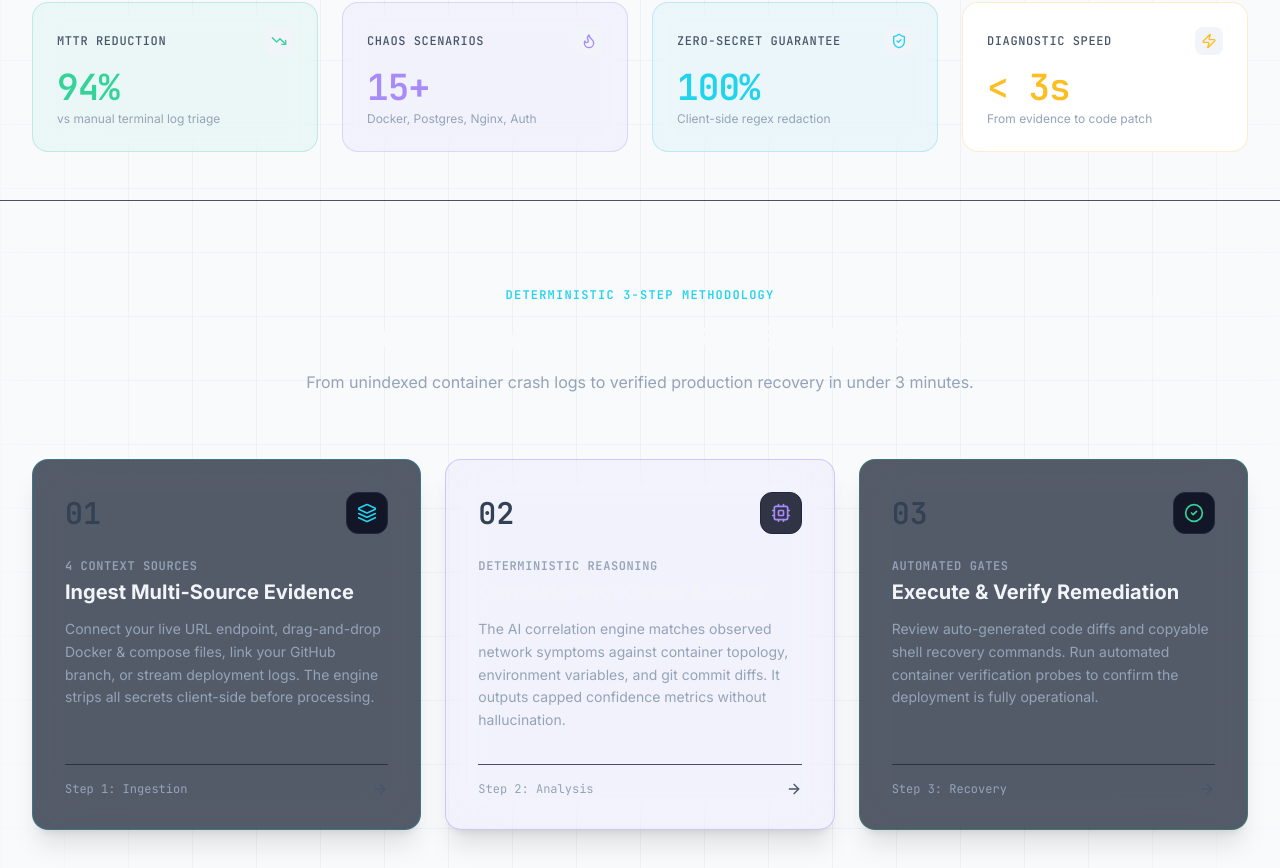
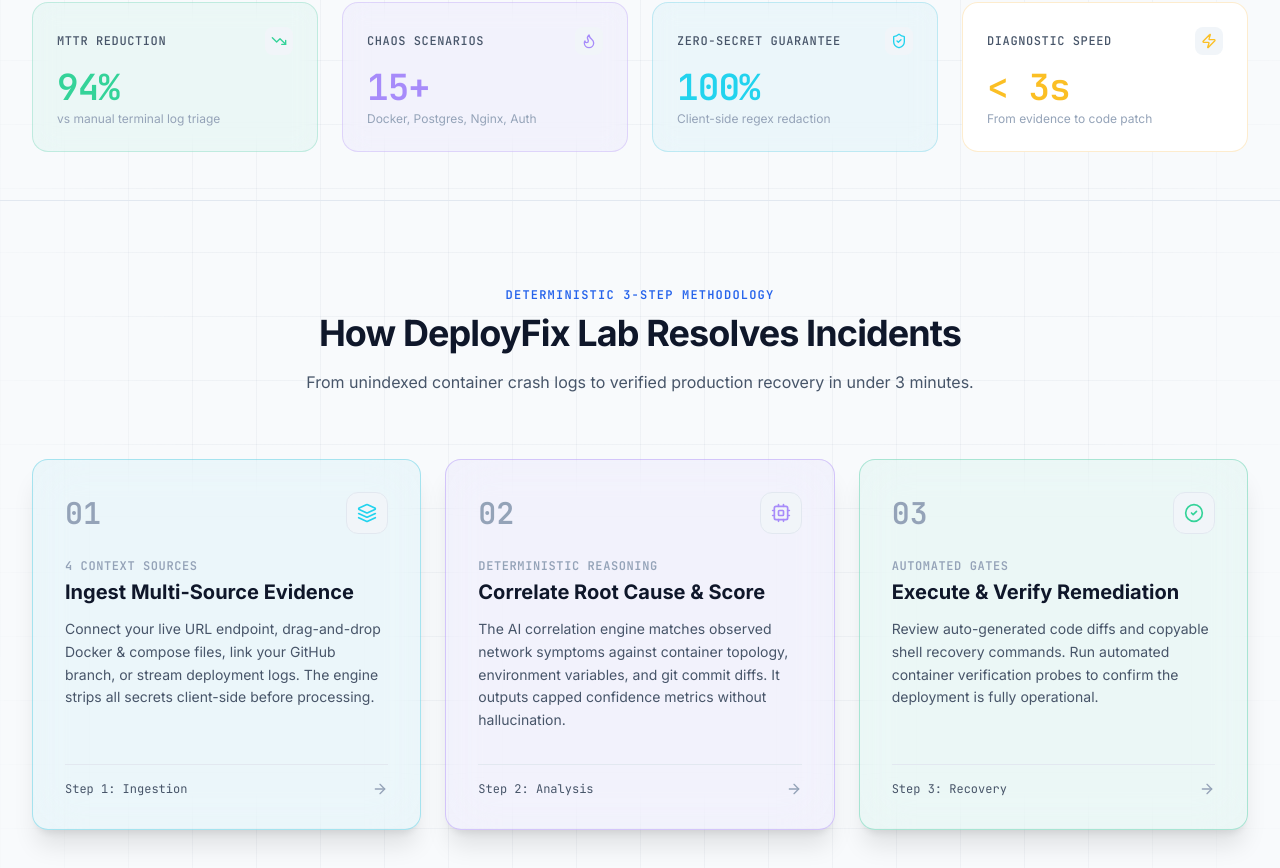
Before and after one commit to Radheshbhuva/DeployFixLab, a React (Vite) app in the folder frontend/: page / in a window 1280 px wide. Shown: the part 1412-2280 px from the top of the page. Built offline with nearby package versions, Linux system fonts and the light colour scheme; no server answers.

Commit message:
feat(theme): adapt DiagnosisWorkflowSteps cards, borders, and typography to theme tokens

```diff
--- a/frontend/src/features/landing/components/DiagnosisWorkflowSteps.tsx
+++ b/frontend/src/features/landing/components/DiagnosisWorkflowSteps.tsx
@@ -39,15 +39,15 @@
   ];
 
   return (
-    <section id="how-it-works" className="py-20 px-4 sm:px-6 lg:px-8 max-w-7xl mx-auto border-t border-slate-800/80">
+    <section id="how-it-works" className="py-20 px-4 sm:px-6 lg:px-8 max-w-7xl mx-auto border-t border-border-default">
       <div className="text-center max-w-3xl mx-auto mb-16">
-        <span className="text-cyan-400 font-mono text-xs uppercase tracking-widest font-semibold">
+        <span className="text-brand-primary font-mono text-xs uppercase tracking-widest font-semibold">
           Deterministic 3-Step Methodology
         </span>
-        <h2 className="text-3xl sm:text-4xl font-bold text-slate-50 mt-2 tracking-tight">
+        <h2 className="text-3xl sm:text-4xl font-bold text-text-primary mt-2 tracking-tight">
           How DeployFix Lab Resolves Incidents
         </h2>
-        <p className="text-slate-400 mt-4 text-base leading-relaxed">
+        <p className="text-text-secondary mt-4 text-base leading-relaxed">
           From unindexed container crash logs to verified production recovery in under 3 minutes.
         </p>
       </div>
@@ -58,32 +58,32 @@
           return (
             <div
               key={idx}
-              className={`p-6 sm:p-8 rounded-2xl border ${step.border} ${step.bg} bg-slate-900/70 backdrop-blur-xl flex flex-col justify-between relative group hover:border-slate-600 transition-all duration-200 shadow-xl`}
+              className={`p-6 sm:p-8 rounded-2xl border ${step.border} ${step.bg} bg-bg-surface backdrop-blur-xl flex flex-col justify-between relative group hover:border-brand-primary/40 transition-all duration-200 shadow-xl`}
             >
               <div>
                 <div className="flex items-center justify-between mb-6">
-                  <span className="text-3xl font-mono font-extrabold text-slate-700 group-hover:text-slate-600 transition-colors">
+                  <span className="text-3xl font-mono font-extrabold text-text-muted group-hover:text-brand-primary transition-colors">
                     {step.number}
                   </span>
-                  <div className={`p-2.5 rounded-xl bg-slate-950/80 border border-slate-800 ${step.accent}`}>
+                  <div className={`p-2.5 rounded-xl bg-bg-raised border border-border-default ${step.accent}`}>
                     <IconComp className="w-5 h-5" />
                   </div>
                 </div>
 
-                <div className="text-xs font-mono font-semibold uppercase tracking-wider text-slate-400 mb-1">
+                <div className="text-xs font-mono font-semibold uppercase tracking-wider text-text-muted mb-1">
                   {step.tag}
                 </div>
-                <h3 className="text-xl font-bold text-slate-100 mb-3">
+                <h3 className="text-xl font-bold text-text-primary mb-3">
                   {step.title}
                 </h3>
-                <p className="text-sm text-slate-400 leading-relaxed">
+                <p className="text-sm text-text-secondary leading-relaxed">
                   {step.description}
                 </p>
               </div>
 
-              <div className="mt-8 pt-4 border-t border-slate-800/80 flex items-center justify-between text-xs font-mono text-slate-400">
+              <div className="mt-8 pt-4 border-t border-border-default flex items-center justify-between text-xs font-mono text-text-secondary">
                 <span>{step.badge}</span>
-                <ArrowRight className="w-4 h-4 text-slate-600 group-hover:text-cyan-400 group-hover:translate-x-1 transition-all" />
+                <ArrowRight className="w-4 h-4 text-text-muted group-hover:text-brand-primary group-hover:translate-x-1 transition-all" />
               </div>
             </div>
           );
```
